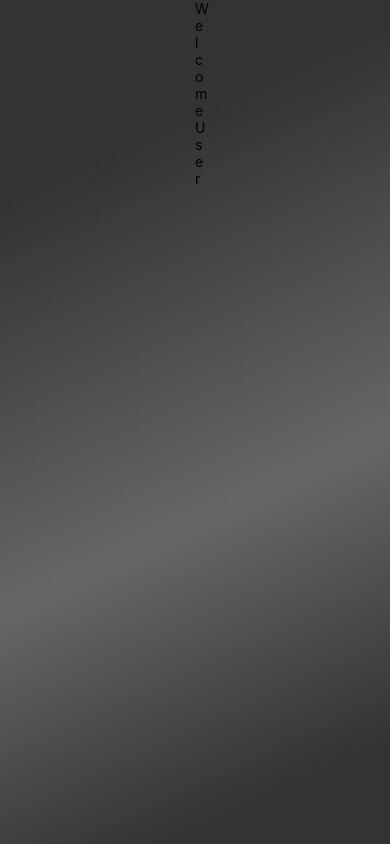
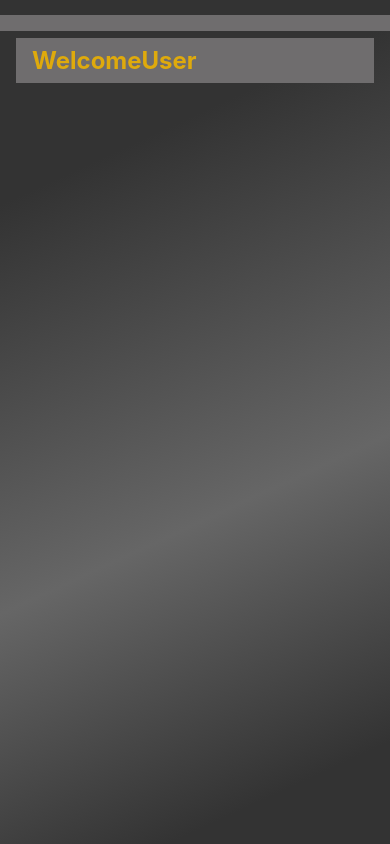
Before and after one commit to jaredsurya/regulate-app, a React Native app in the folder client/: screen /WelcomeUser in a window 390 px wide. Built offline with nearby package versions, Linux system fonts and the light colour scheme.

Commit message:
update home

```diff
--- a/client/app_screens/WelcomeUser.js
+++ b/client/app_screens/WelcomeUser.js
@@ -4,8 +4,26 @@ import { View, TouchableOpacity, Text, StyleSheet, Image, TextInput } from "reac
 
 export default function WelcomeUser() {
   return (
-    <View>
-      <Text>WelcomeUser</Text>
+    <View style={styles.background}>
+      <Text style={styles.text}>WelcomeUser</Text>
     </View>
   );
 };
+
+const styles = StyleSheet.create({
+  background: {
+    flexDirection: "row",
+    justifyContent: "space-between",
+    alignItems: "center",
+    paddingVertical: 8,
+    paddingHorizontal: 16,
+    marginTop: 15,
+    backgroundColor: 'hsla(330, 1%, 43%, 1)'
+  },
+  text: {
+    fontSize: 24,
+    fontWeight: 'bold',
+    textAlign: 'center',
+    color: 'hsla(45, 90%, 46%, 1)'
+  },
+});
--- a/client/components/Home.js
+++ b/client/components/Home.js
@@ -1,41 +1,38 @@
 // functional imports
 import React, { useState } from 'react';
 import { NavigationContainer } from '@react-navigation/native';
-import { View, TouchableOpacity, Text, StyleSheet, Image, TextInput } from "react-native";
+import { View, TouchableOpacity, Button, Text, StyleSheet, Image, TextInput } from "react-native";
 import { LinearGradient } from 'expo-linear-gradient';
 
 //component imports
 import AppScreens from '../app_screens/AppScreens';
 import AuthScreens from '../auth_screens/AuthScreens';
+import greyBackground from '../styles/greyBackground';
 
 //screen toggle is just for viewing auth or app screens
 //need to implement redux store and loading or home screen while user is being loaded
 
-export default function Home() {
+function Home() {
   //set to true for appscreens and false for authscreens
   const [screenToggle, setScreenToggle] = useState(true);
 
   return (
     <NavigationContainer>
-      <LinearGradient
-        colors={['#333333', '#666666', '#333333']}
-        start={[0, 0]}
-        end={[1, 1]}
-        locations={[0.2, 0.6, 0.9]}
-        style={{ flex: 1 }}
-      >
       {/* Need to add async for hitting backend, while autlogin is running, display loading screen */}
         <View style={styles.background}>
+        {/* <Text style={styles.text}>stuff</Text>
+        <Button title='Click me'> click this </Button> */}
           {screenToggle ?
             <AppScreens />
           :
             <AuthScreens />
           }
         </View>
-      </LinearGradient>
     </NavigationContainer>
   );
 };
+
+export default greyBackground(Home);
 
 {/*
   <Text style={{ fontSize: 24, color: '#FFF' }}>Radial Gradient Background</Text>
@@ -43,8 +40,18 @@ export default function Home() {
 
 const styles = StyleSheet.create({
   background: {
-    flex: 1,
-    justifyContent: 'center',
-    alignItems: 'center'
-  }
+    flexDirection: "row",
+    justifyContent: "space-between",
+    alignItems: "center",
+    paddingVertical: 8,
+    paddingHorizontal: 16,
+    marginTop: 15,
+    backgroundColor: 'hsla(330, 1%, 43%, 1)'
+  },
+  text: {
+    fontSize: 24,
+    fontWeight: 'bold',
+    textAlign: 'center',
+    color: 'hsla(45, 90%, 46%, 1)'
+  },
 });
--- a/client/components/Navbar.js
+++ b/client/components/Navbar.js
@@ -1,7 +1,7 @@
 import React, { useState } from "react";
 import { View, TouchableOpacity, Text, StyleSheet, Image } from "react-native";
 import Modal from "react-native-modal";
-import { styles } from "../styles";
+import { styles } from "../styles.styles";
 
 const NavbarWithMenu = () => {
   const [isMenuOpen, setMenuOpen] = useState(false);
--- /dev/null
+++ b/client/styles/greyBackground.js
@@ -0,0 +1,19 @@
+// functional imports
+import React from 'react';
+import { View } from "react-native";
+import { LinearGradient } from 'expo-linear-gradient';
+
+export default function greyBackground(Screen) {
+
+  return (props) => (
+      <LinearGradient
+        colors={['#333333', '#666666', '#333333']}
+        start={[0, 0]}
+        end={[1, 1]}
+        locations={[0.2, 0.6, 0.9]}
+        style={{ flex: 1 }}
+      >
+      <Screen {...props} />
+    </LinearGradient>
+  );
+};
```
Also changed, not shown: client/styles/styles.js (renamed from client/styles.js).
